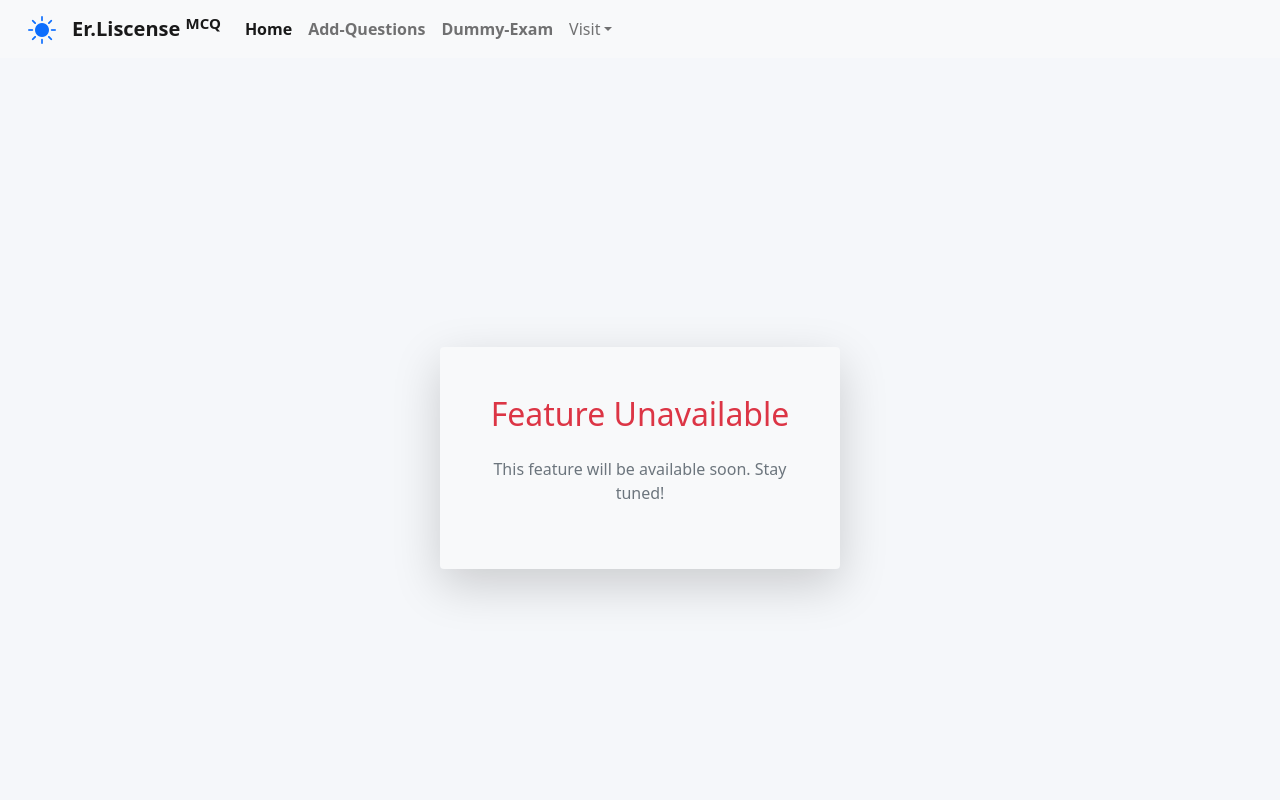
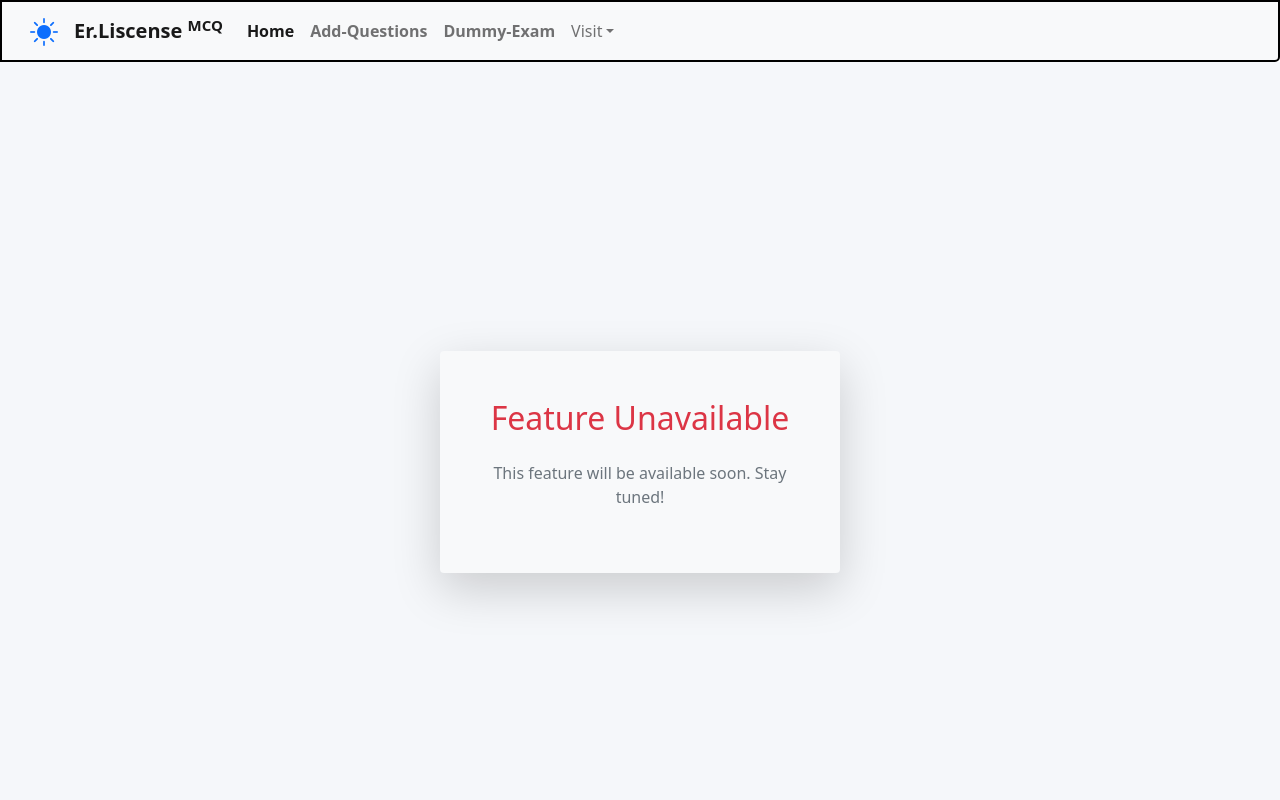
Before and after one commit to Sujan-Rai-426/Liscense_Prep, a React (Vite) app in the folder Frontend/: page /unavailable in a window 1280 px wide. Shown: the top 800 px of the page. Built offline with nearby package versions, Linux system fonts and the light colour scheme; no server answers.

Commit message:
Minor css edit. --> commit no.16

```diff
--- a/Frontend/src/App.css
+++ b/Frontend/src/App.css
@@ -0,0 +1,11 @@
+
+*{
+    margin:0;
+    padding:0;
+}
+*::before,
+*::after {
+    margin: 0;
+    padding: 0;
+    box-sizing: border-box;
+}
--- /dev/null
+++ b/Frontend/src/assets/css/Navbar.css
@@ -0,0 +1,5 @@
+/* Apply a black 2px solid border around the entire navbar */
+.navbar {
+    border: 2px solid black;
+    border-radius: 0 0 5px 0 ;
+}
--- a/Frontend/src/assets/css/Skeleton_Loader.css
+++ b/Frontend/src/assets/css/Skeleton_Loader.css
@@ -1,3 +1,4 @@
+
 /* Skeleton base style */
 .skeleton {
     background-color: #e0e0e0;
--- a/Frontend/src/pages/Home.jsx
+++ b/Frontend/src/pages/Home.jsx
@@ -42,7 +42,7 @@ function Home(props) {
     };
 
     return (
-        <div className="container mt-4">
+        <div className="container mt-0">
 
             {loading ? (
                 <div>
```
Also changed, not shown: Frontend/src/components/Navbar.jsx (+13 -11 lines).
